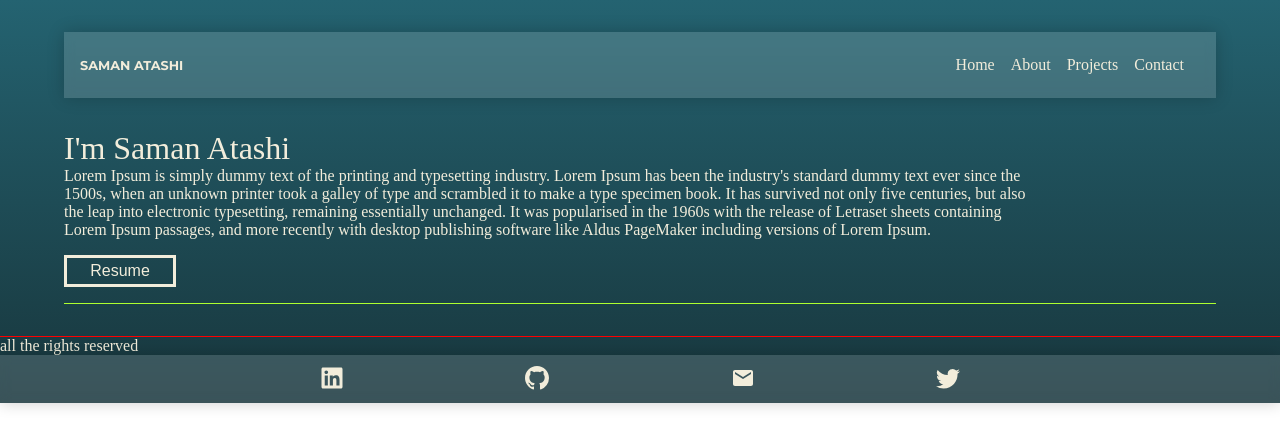
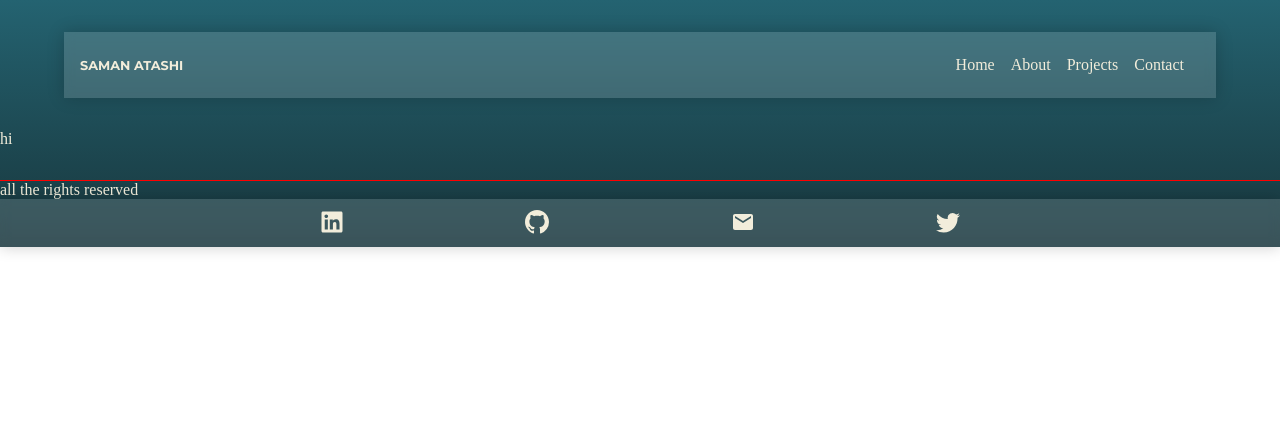
Before and after one commit to SamanAtashi/Portfolio-V.1, a React (Create React App) app: page /Contact in a window 1280 px wide. Before the commit this address led to /. Shown: the top 446 px of the page. Built offline with nearby package versions, Linux system fonts and the light colour scheme.

Commit message:
Add component Contact

```diff
--- a/src/Components/Contact/Contact.js
+++ b/src/Components/Contact/Contact.js
@@ -0,0 +1,7 @@
+import React from 'react';
+
+const Contact = () => {
+	return <p>hi</p>;
+};
+
+export default Contact;
--- a/src/Container/Main.js
+++ b/src/Container/Main.js
@@ -9,6 +9,7 @@ import {
 import smoothScrollPolyfill from 'smoothscroll-polyfill';
 
 import About from '../Components/About/About';
+import Contact from '../Components/Contact/Contact';
 import Home from '../Components/Home/Home';
 import Navbar from '../Components/Navbar/Navbar';
 import Projects from '../Components/Projects/Projects';
@@ -38,12 +39,14 @@ const Main = () => {
 			<Home />
 			<About />
 			<Projects />
+			<Contact />
 		</>
 	) : (
 		<Switch>
 			<Route exact path="/" component={Home} />
 			<Route exact path="/About" component={About} />
 			<Route exact path="/Projects" component={Projects} />
+			<Route exact path="/Contact" component={Contact} />
 			<Route render={() => <Redirect to="/" />} />
 		</Switch>
 	);
```
